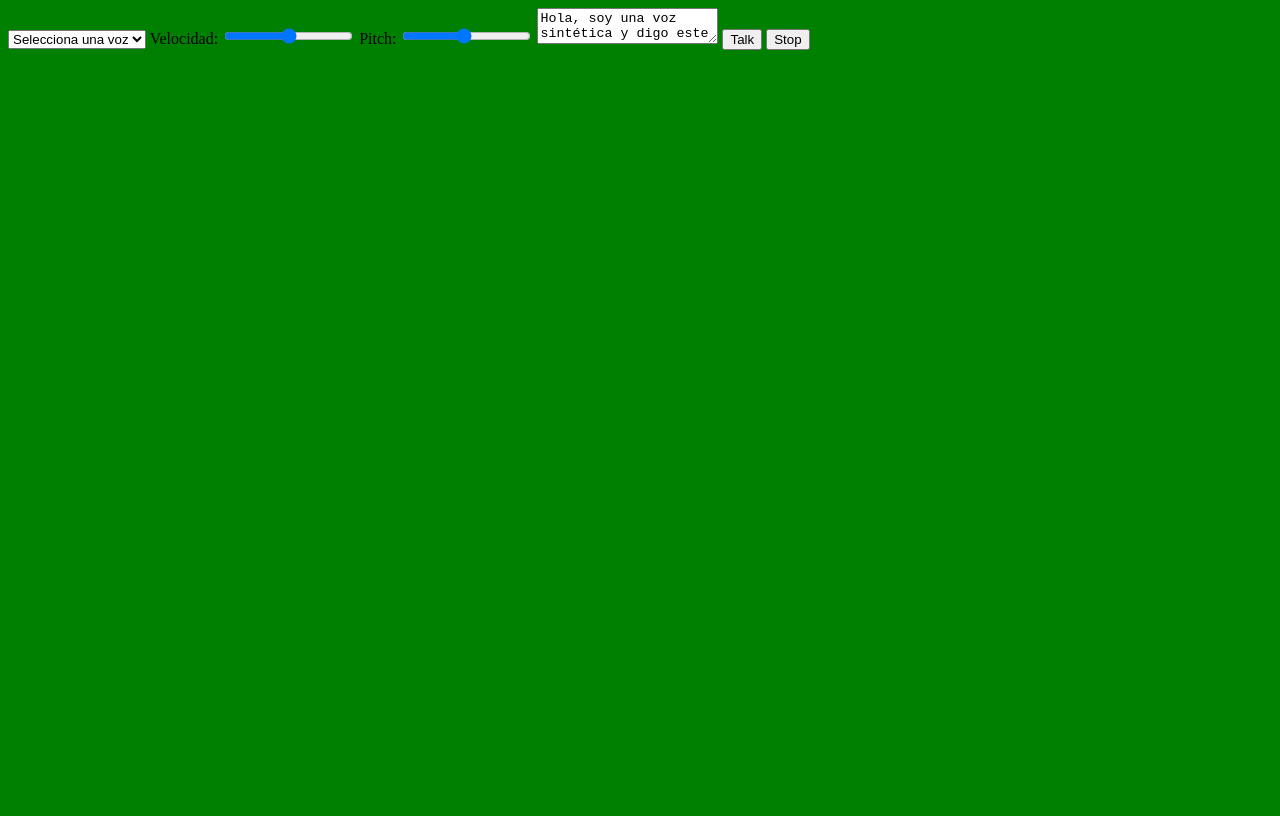
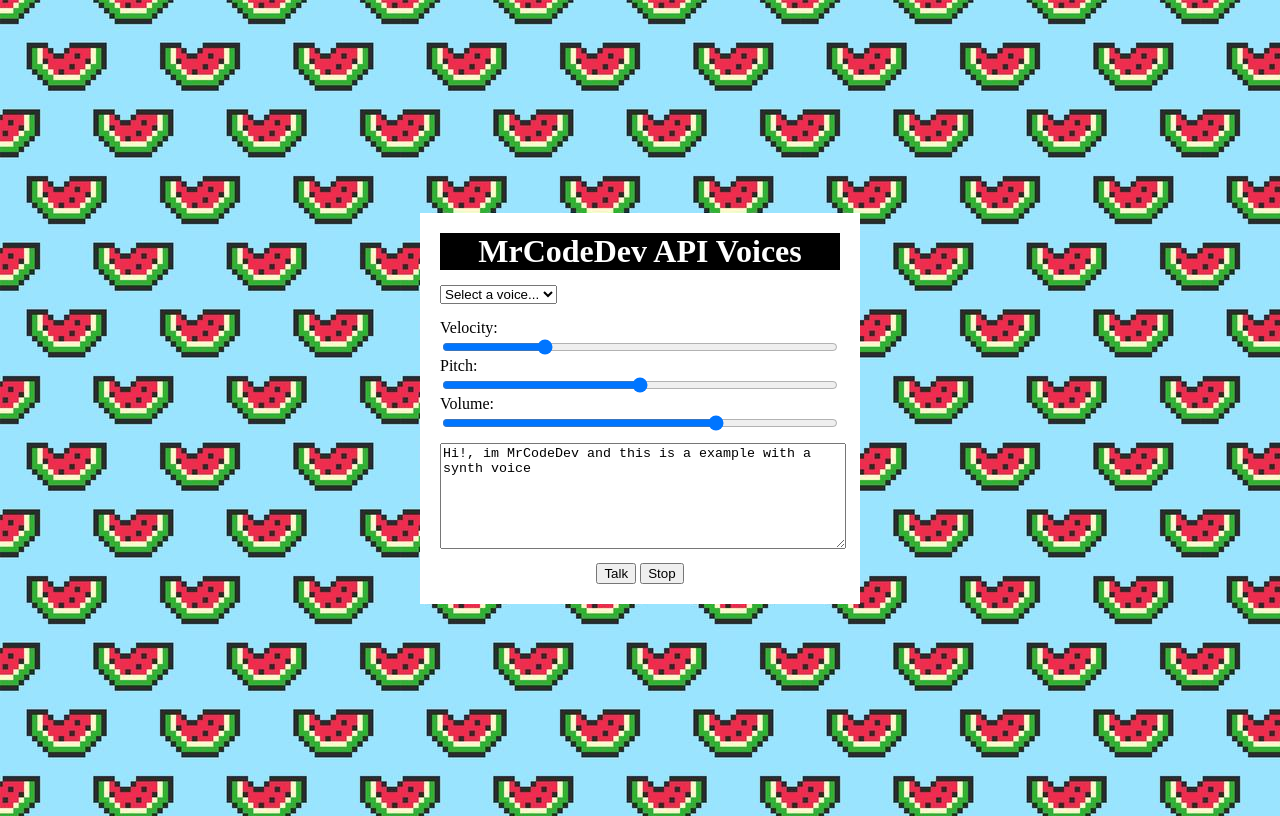
Before and after one commit to mrcodedev/voice-synth-api, a plain HTML site: page index.html in a window 1280 px wide. Drawn offline with Linux system fonts and the light colour scheme.

Commit message:
feat(voice): added styles and added volume

```diff
--- a/index.html
+++ b/index.html
@@ -4,29 +4,86 @@
   <meta charset="UTF-8">
   <meta http-equiv="X-UA-Compatible" content="IE=edge">
   <meta name="viewport" content="width=device-width, initial-scale=1.0">
-  <title>Document</title>
+  <title>MrCodeDev - API Voices</title>
   <style>
+
     body {
-      background-color: green;
+      background-image: url(assets/img/bg.jpeg);
+      display: flex;
+      height: 100vh;
+      flex-direction: column;
+      justify-content: center;
+      align-items: center;
+
+    }
+
+    .wrapper__synth {
+      background-color: white;
+      width: 400px;
+      padding: 20px;
+    }
+
+    .synth__title {
+      text-align: center;
+      background-color: black;
+    }
+
+    .synth__title > h1 {
+      margin: 0;
+      color: white;
+    }
+
+    .synth__voices {
+      margin: 15px 0px;
+    }
+
+    .synth__text {
+      width: 100%;
+    }
+
+    .synth__text > textarea {
+      width: 100%;
+      height: 100px;
+      margin: 10px 0px;
+    }
+
+    .synth__voice-actions {
+      display: flex;
+      flex-direction: column;
+    }
+
+    .synth__button-actions {
+      text-align: center;
     }
   </style>
 </head>
 <body>
   <div class="wrapper__synth">
-    <select id="voice" name="voice">
-      <option value="">Selecciona una voz</option>
-    </select>
+    <div class="synth__title">
+      <h1>MrCodeDev API Voices</h1>
+    </div>
+    <div class="synth__voices">
+      <select id="voice" name="voice">
+        <option value="">Select a voice...</option>
+      </select>
+    </div>
+    <div class="synth__voice-actions">
+      <label for="rate">Velocity:</label>
+      <input name="rate" type="range" value="0.5"  min="0" max="2" step="0.1" />
 
-    <label for="rate">Velocidad:</label>
-    <input name="rate" type="range" value="1"  min="0" max="2" step="0.1" />
+      <label for="pitch">Pitch:</label>
+      <input name="pitch" type="range" value="1" min="0" max="2" step="0.1" />
 
-    <label for="pitch">Pitch:</label>
-    <input name="pitch" type="range" value="1" min="0.1" max="2" step="0.1" />
-
-    <textarea name="text">Hola, soy una voz sintética y digo este texto</textarea>
-
-    <button id="speak">Talk</button>
-    <button id="stop">Stop</button>
+      <label for="volume">Volume:</label>
+      <input name="volume" type="range" value="0.7"  min="0" max="1" step="0.1" />
+    </div>
+    <div class="synth__text">
+      <textarea name="text">Hi!, im MrCodeDev and this is a example with a synth voice</textarea>
+    </div>
+    <div class="synth__button-actions">
+      <button id="speak">Talk</button>
+      <button id="stop">Stop</button>
+    </div>
   </div>
 
   <script>
@@ -40,6 +97,7 @@
     const utterance = new SpeechSynthesisUtterance();
     const range = document.querySelector('[name="rate"]');
     const pitch = document.querySelector('[name="pitch"]');
+    const volume = document.querySelector('[name="volume"]');
     const text = document.querySelector('[name="text"]')
     const speakButton = document.querySelector("#speak");
     const stopButton = document.querySelector("#stop");
@@ -192,6 +250,7 @@
     voicesDropDown.addEventListener('change', () => setVoice())
     range.addEventListener('change', () => setRange(range.name, range.value))
     pitch.addEventListener('change', () => setRange(pitch.name, pitch.value))
+    volume.addEventListener('change', () => setRange(volume.name, volume.value))
     text.addEventListener('input', () => setText())
 
     speakButton.addEventListener('click', () => speak())
```
Also changed, not shown: assets/img/bg.jpeg (added).
